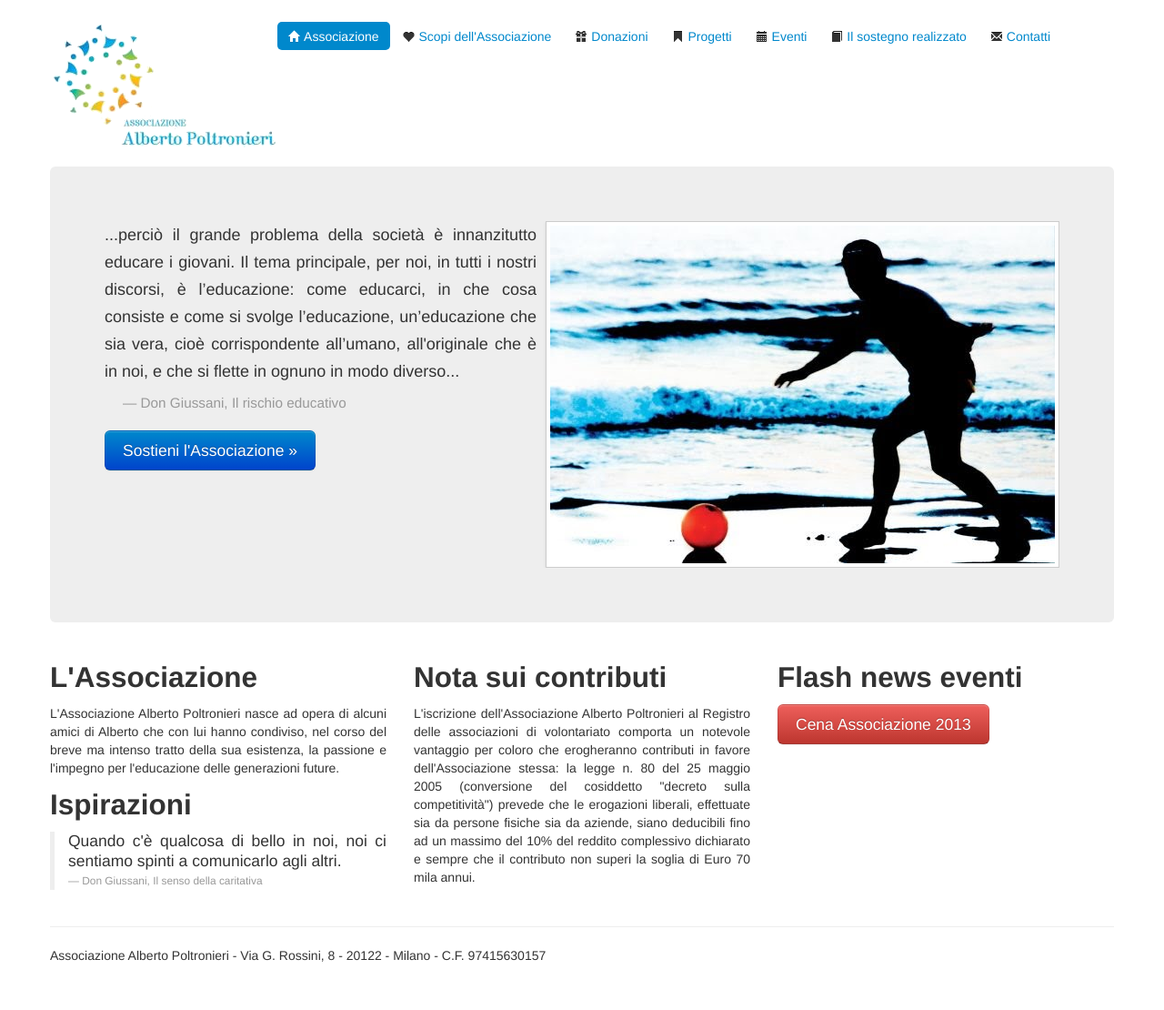
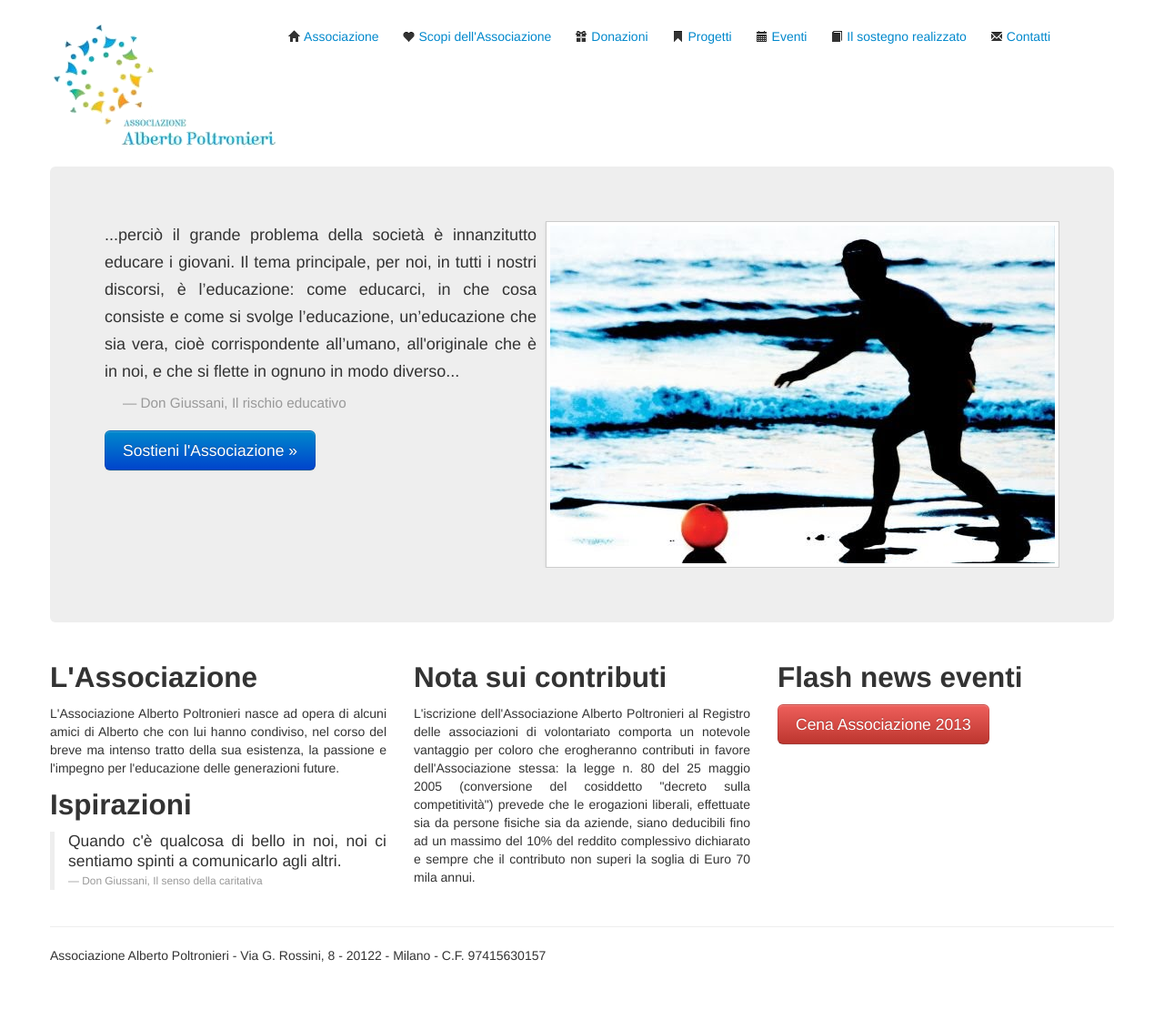
Before and after one commit to associazionepoltronieri/associazionepoltronieri, a Jekyll site: the page built from index.html, in a window 1280 px wide. Shown: the whole page at 91% size. Built offline with Jekyll 4.4.1, drawn with Linux system fonts in a browser that asks for light colours; the list of posts is cut into pages by our own code.

Commit message:
Remove active class from nav menu.

```diff
--- a/_layouts/default.html
+++ b/_layouts/default.html
@@ -29,7 +29,7 @@
     <img class="pull-left" src="/img/logo.png" alt="Associazione Alberto Poltronieri" />
 
     <ul class="nav nav-pills">
-        <li class="active"> <a href="/"><i class="icon-home"></i> Associazione</a></li>
+        <li><a href="/"><i class="icon-home"></i> Associazione</a></li>
         <li><a href="/missione.html"><i class="icon-heart"></i> Scopi dell'Associazione</a></li>
         <li><a href="/donazioni.html"><i class="icon-gift"></i> Donazioni</a></li>
         <li><a href="/progetti.html"><i class="icon-bookmark"></i> Progetti</a></li>
```
